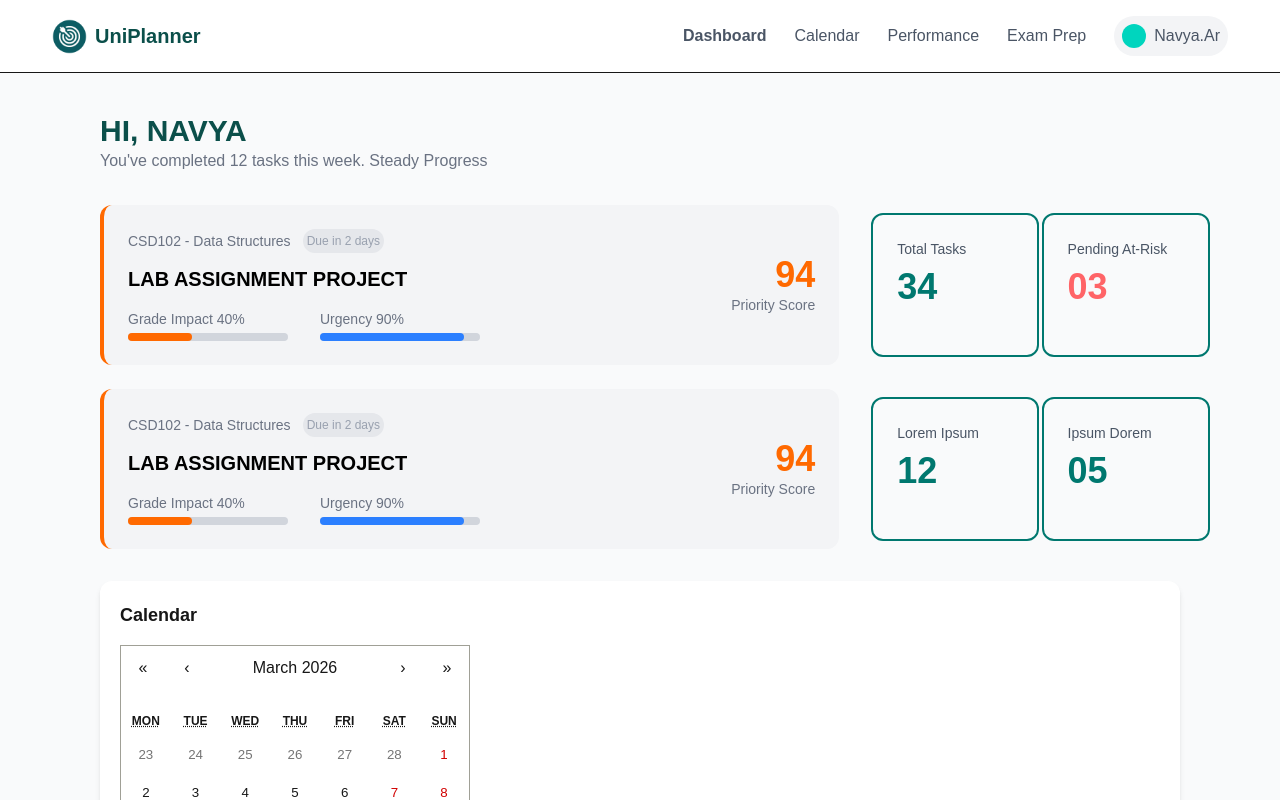
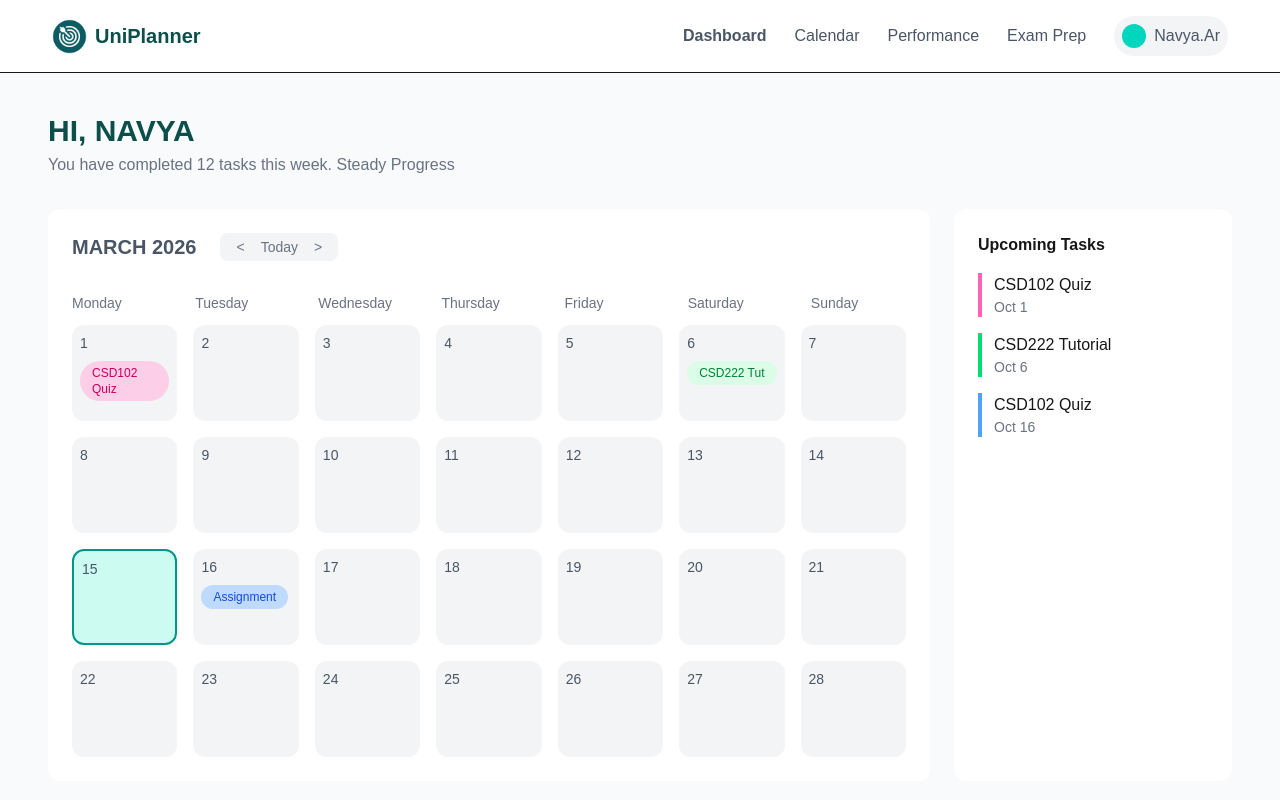
Before and after one commit to haibaaa/dawn_frontend, a Next.js app: page / in a window 1280 px wide. Shown: the top 800 px of the page. Built offline with nearby package versions, Linux system fonts and the light colour scheme.

Commit message:
calendar in progress

```diff
--- a/app/page.tsx
+++ b/app/page.tsx
@@ -5,48 +5,24 @@ import Calendar from "@/components/Calendar";
 
 export default function Home() {
   return (
-    <main className="bg-gray-50 min-h-screen">
-
+    <div className="min-h-screen bg-gray-50">
       <Navbar />
 
-      <div className="px-25 py-10 space-y-8">
+      <div className="flex flex-col gap-6 px-12 py-10">
 
-        <div>
-          <h1 className="text-3xl font-bold text-teal-900">
+        <div className="flex flex-col gap-1">
+          <h1 className="text-3xl font-semibold text-teal-900">
             HI, NAVYA
           </h1>
 
-          <p className="text-gray-500">
-            You've completed 12 tasks this week. Steady Progress
+          <p className="text-m text-gray-500 mb-2">
+            You have completed 12 tasks this week. Steady Progress
           </p>
         </div>
 
-        <div className="flex gap-6">
-
-          {/* LEFT SIDE - TASKS */}
-          <div className="flex flex-col gap-6 w-[70%]">
-            <TaskCard />
-            <TaskCard />
-          </div>
-
-          {/* RIGHT SIDE - STATS */}
-          <div className="grid grid-cols-2 gap-6 w-[30%]">
-
-            <StatCard title="Total Tasks" value={34} color="text-teal-700" />
-
-            <StatCard title="Pending At-Risk" value="03" color="text-red-400" />
-
-            <StatCard title="Lorem Ipsum" value={12} color="text-teal-700" />
-
-            <StatCard title="Ipsum Dorem" value="05" color="text-teal-700" />
-
-          </div>
-
-        </div>
-
-        <Calendar/>
+        <Calendar />
 
       </div>
-    </main>
+    </div>
   );
 }
--- a/components/Calendar.tsx
+++ b/components/Calendar.tsx
@@ -1,24 +1,99 @@
-"use client";
+import React from "react";
 
-import { useState } from "react";
-import Calendar from "react-calendar";
-import "react-calendar/dist/Calendar.css";
+const days = ["Monday", "Tuesday", "Wednesday", "Thursday", "Friday", "Saturday", "Sunday"];
 
-export default function CalendarWidget() {
-  const [date, setDate] = useState(new Date());
+const dates = Array.from({ length: 28 }, (_, i) => i + 1);
 
+export default function CalendarSection() {
   return (
-    <div className="bg-white p-5 rounded-xl shadow-md w-full">
-      <h2 className="text-lg font-semibold mb-4">Calendar</h2>
+    <div className="grid grid-cols-4 gap-6">
 
-      <Calendar
-        value={date}
-        onChange={(value) => setDate(value as Date)}
-      />
+      {/* CALENDAR */}
+      <div className="col-span-3 bg-white p-6 rounded-xl">
 
-      <p className="mt-3 text-sm text-gray-500">
-        Selected date: {date.toDateString()}
-      </p>
+        {/* Header */}
+        <div className="flex items-center gap-6 mb-6">
+          <h2 className="text-xl font-bold text-gray-600 mb-2">MARCH 2026</h2>
+
+          <div className="flex items-center gap-4 bg-gray-100 px-4 py-1 rounded-lg text-sm mb-2">
+            <button className="font-medium text-gray-500">{"<"}</button>
+            <p className="font-medium text-gray-500">Today</p>
+            <button className="font-medium text-gray-500">{">"}</button>
+          </div>
+        </div>
+
+        {/* Weekdays */}
+        <div className="grid grid-cols-7 gap-7 text-gray-500 text-sm mb-3 items-center justify-between">
+          {days.map((d) => (
+            <p key={d}>{d}</p>
+          ))}
+        </div>
+
+        {/* Dates */}
+        <div className="grid grid-cols-7 gap-4">
+          {dates.map((d) => (
+            <div
+              key={d}
+              className={`
+                rounded-xl h-24 p-2 text-sm text-gray-600
+                ${d === 15 ? "bg-teal-100 border-2 border-teal-600" : "bg-gray-100"}
+              `}
+            >
+              <p>{d}</p>
+
+              {/* EVENT */}
+              {d === 1 && (
+                <div className="bg-pink-200 text-pink-700 px-3 py-1 rounded-full text-xs mt-2 w-fit">
+                  CSD102 Quiz
+                </div>
+              )}
+
+              {d === 6 && (
+                <div className="bg-green-100 text-green-700 px-3 py-1 rounded-full text-xs mt-2 w-fit">
+                  CSD222 Tut
+                </div>
+              )}
+
+              {/*HIGHLIGHTING TODAY */}
+              {d === 16 && (
+                <div className="bg-blue-200 text-blue-700 px-3 py-1 rounded-full text-xs mt-2 w-fit">
+                  Assignment
+                </div>
+              )}
+
+            </div>
+          ))}
+
+
+        </div>
+
+      </div>
+
+      {/* TASK LIST (SIDE PANEL) */}
+      <div className="bg-white p-6 rounded-xl">
+
+        <h3 className="font-semibold mb-4">Upcoming Tasks</h3>
+
+        <div className="space-y-4">
+
+          <div className="border-l-4 border-pink-400 pl-3">
+            <p className="font-medium">CSD102 Quiz</p>
+            <p className="text-sm text-gray-500">Oct 1</p>
+          </div>
+
+          <div className="border-l-4 border-green-400 pl-3">
+            <p className="font-medium">CSD222 Tutorial</p>
+            <p className="text-sm text-gray-500">Oct 6</p>
+          </div>
+
+          <div className="border-l-4 border-blue-400 pl-3">
+            <p className="font-medium">CSD102 Quiz</p>
+            <p className="text-sm text-gray-500">Oct 16</p>
+          </div>
+
+        </div>
+      </div>
+
     </div>
   );
 }
--- a/package.json
+++ b/package.json
@@ -19,9 +19,11 @@
     "@types/node": "^20",
     "@types/react": "^19",
     "@types/react-dom": "^19",
+    "autoprefixer": "^10.4.27",
     "eslint": "^9",
     "eslint-config-next": "16.1.6",
-    "tailwindcss": "^4",
+    "postcss": "^8.5.8",
+    "tailwindcss": "^4.2.1",
     "typescript": "^5"
   }
 }
```
Also changed, not shown: 1 other file (tests, documents, lock files or other folders).
